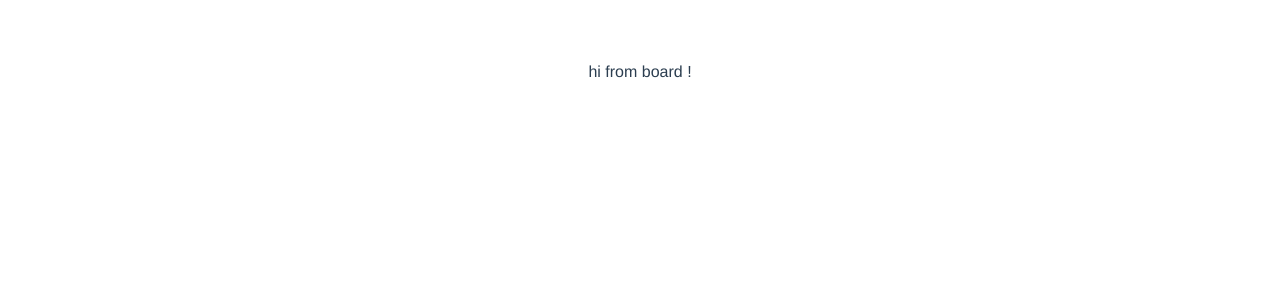
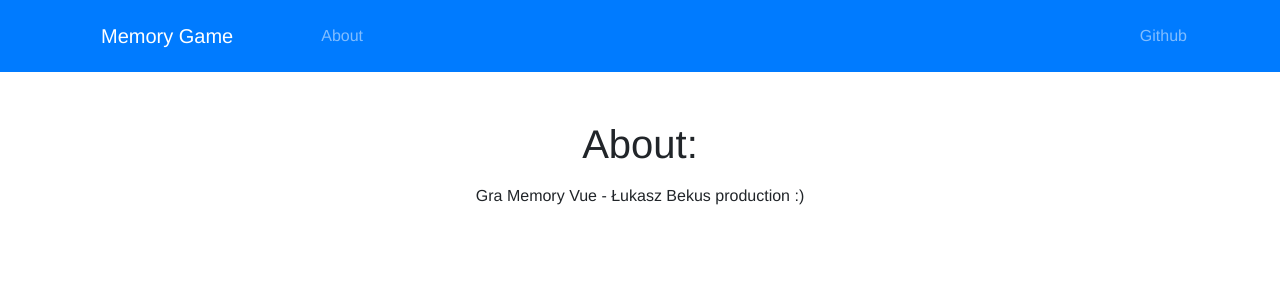
Before and after one commit to Kukulim/memorygame, a Vue app: page /about in a window 1280 px wide. Shown: the top 300 px of the page. Built offline with nearby package versions, Linux system fonts and the light colour scheme.

Commit message:
dodany router i main page i about

```diff
--- a/package.json
+++ b/package.json
@@ -12,7 +12,8 @@
     "bootstrap-vue": "^2.16.0",
     "core-js": "^3.6.5",
     "jquery": "^3.5.1",
-    "vue": "^2.6.11"
+    "vue": "^2.6.11",
+    "vue-router": "^3.4.3"
   },
   "devDependencies": {
     "@vue/cli-plugin-babel": "~4.5.0",
--- a/src/App.vue
+++ b/src/App.vue
@@ -1,20 +1,21 @@
 <template>
   <div id="app">
-    <Board />
+    <HeaderBar />
+    <router-view />
   </div>
 </template>
 
 <script>
-import Board from './views/MainBoard.vue'
+import HeaderBar from './components/header/header-bar.vue'
 
 export default {
   name: 'App',
   components: {
-    Board
+    HeaderBar
   }
 }
 </script>
 
 <style>
-@import './design/style.css';
+@import './design/style.scss';
 </style>
--- /dev/null
+++ b/src/components/header/header-bar-brand.vue
@@ -0,0 +1,11 @@
+<template>
+  <div>
+          <router-link
+        to="/"
+        class="nav-link "
+      >
+        <span class="navbar-brand">Memory Game</span>
+      </router-link>
+
+  </div>
+</template>
--- /dev/null
+++ b/src/components/header/header-bar.vue
@@ -0,0 +1,43 @@
+<template>
+  <header>
+    <nav class="navbar navbar-expand-lg navbar-dark bg-primary">
+      <div class="container">
+        <HeaderBarBrand />
+        <button
+          class="navbar-toggler"
+          type="button"
+          data-toggle="collapse"
+          data-target="#navbarSupportedContent"
+          aria-controls="navbarSupportedContent"
+          aria-expanded="false"
+          aria-label="Toggle navigation"
+        >
+          <span class="navbar-toggler-icon" />
+        </button>
+
+        <div
+          class="collapse navbar-collapse"
+          id="navbarSupportedContent"
+        >
+          <HeaderNav />
+          <ul class="navbar-nav ml-auto">
+            <li class="nav-item">
+              <HeaderLinks />
+            </li>
+          </ul>
+        </div>
+      </div>
+    </nav>
+  </header>
+</template>
+
+<script>
+import HeaderBarBrand from "@/components/header/header-bar-brand";
+import HeaderLinks from "@/components/header/header-links";
+import HeaderNav from "@/components/header/header-nav";
+
+export default {
+  name: "HeaderBar",
+  components: { HeaderBarBrand, HeaderLinks, HeaderNav }
+};
+</script>
--- /dev/null
+++ b/src/components/header/header-links.vue
@@ -0,0 +1,19 @@
+<template>
+  <a
+    :href="github"
+    target="_blank"
+    class="nav-link"
+  >
+    Github
+  </a>
+</template>
+
+<script>
+export default {
+  data() {
+    return {
+      github: 'https://github.com/Kukulim',
+    };
+  },
+};
+</script>
--- /dev/null
+++ b/src/components/header/header-nav.vue
@@ -0,0 +1,16 @@
+
+<template>
+  <nav class="ml-5">
+    <ul class="navbar-nav ml-auto">
+      <router-link
+        to="/about"
+        class="nav-link "
+      >
+        About
+      </router-link>
+    </ul>
+  </nav>
+</template>
+<style scoped>
+
+</style>
--- a/src/design/index.css
+++ /dev/null
@@ -1 +0,0 @@
-@import 'style';
--- a/src/design/style.css
+++ b/src/design/style.scss
@@ -4,6 +4,5 @@
     -webkit-font-smoothing: antialiased;
     -moz-osx-font-smoothing: grayscale;
     text-align: center;
-    color: #2c3e50;
-    margin-top: 60px;
+
   }
--- a/src/main.js
+++ b/src/main.js
@@ -1,10 +1,12 @@
 import Vue from 'vue'
 import App from './App.vue'
+import router from './router'
 
 import { BootstrapVue, IconsPlugin } from 'bootstrap-vue'
 
 import 'bootstrap/dist/css/bootstrap.css';
 import 'bootstrap-vue/dist/bootstrap-vue.css';
+
 
 Vue.use(BootstrapVue)
 Vue.use(IconsPlugin)
@@ -12,5 +14,6 @@ Vue.use(IconsPlugin)
 Vue.config.productionTip = false
 
 new Vue({
+  router,
   render: h => h(App),
 }).$mount('#app')
--- /dev/null
+++ b/src/router/index.js
@@ -0,0 +1,35 @@
+import Vue from "vue";
+import VueRouter from "vue-router";
+import MainBoard from "../views/MainBoard.vue";
+
+
+Vue.use(VueRouter);
+
+const routes = [
+  {
+    path: "/",
+    redirect: "/MainBoard",
+  },
+  {
+    path: "/MainBoard",
+    name: "MainBoard",
+    component: MainBoard,
+  },
+  {
+    path: "/about",
+    name: "About",
+    // route level code-splitting
+    // this generates a separate chunk (about.[hash].js) for this route
+    // which is lazy-loaded when the route is visited.
+    component: () =>
+      import(/* webpackChunkName: "about" */ "../views/about.vue"),
+  },
+];
+
+const router = new VueRouter({
+  mode: "history",
+  base: process.env.BASE_URL,
+  routes,
+});
+
+export default router;
--- /dev/null
+++ b/src/views/about.vue
@@ -0,0 +1,8 @@
+<template>
+  <div class="container">
+    <h1 class="mt-5 mb-3">
+      About:
+    </h1>
+    <p>Gra Memory Vue - Łukasz Bekus production :)</p>
+  </div>
+</template>
```
Also changed, not shown: 1 other file (tests, documents, lock files or other folders).
